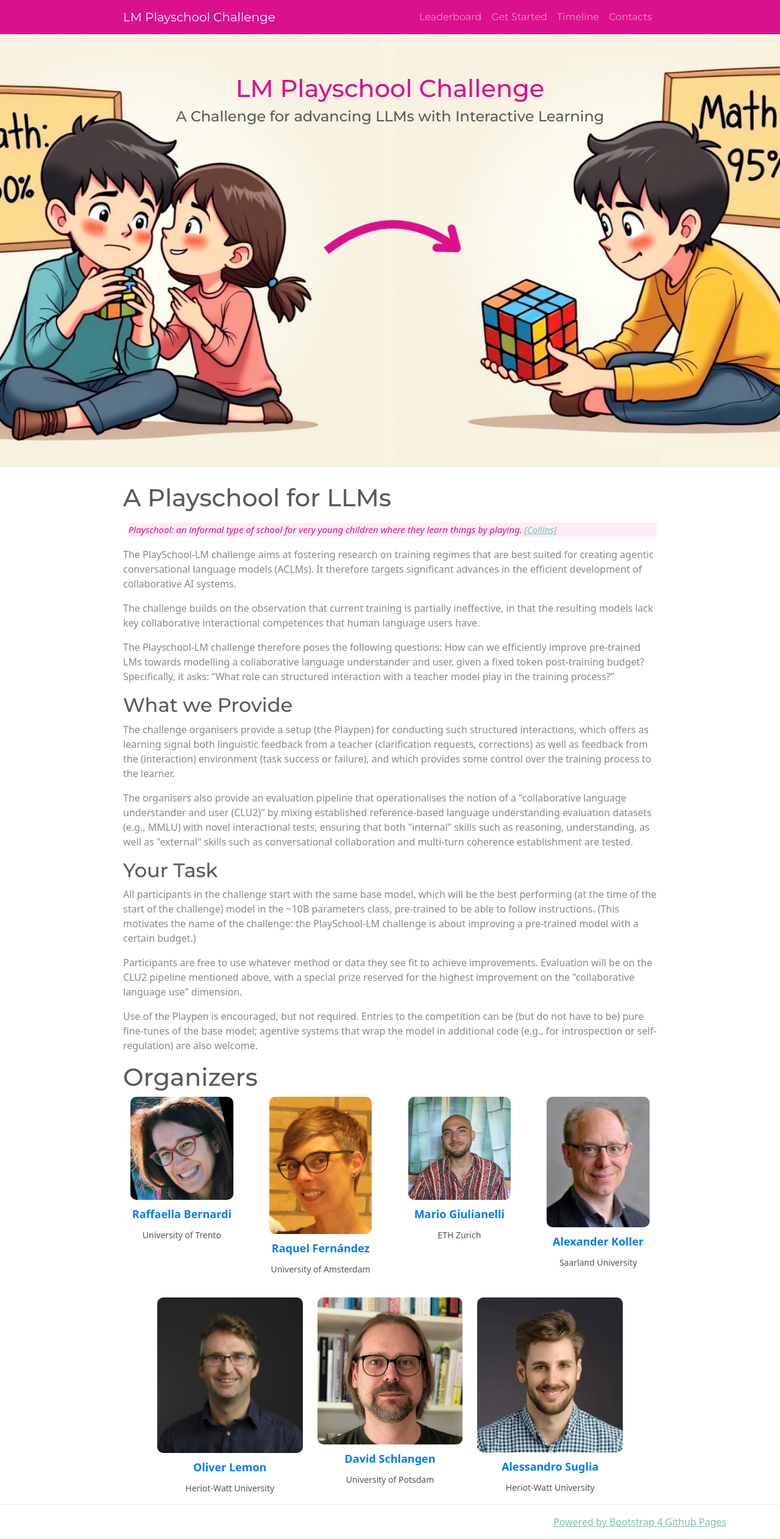
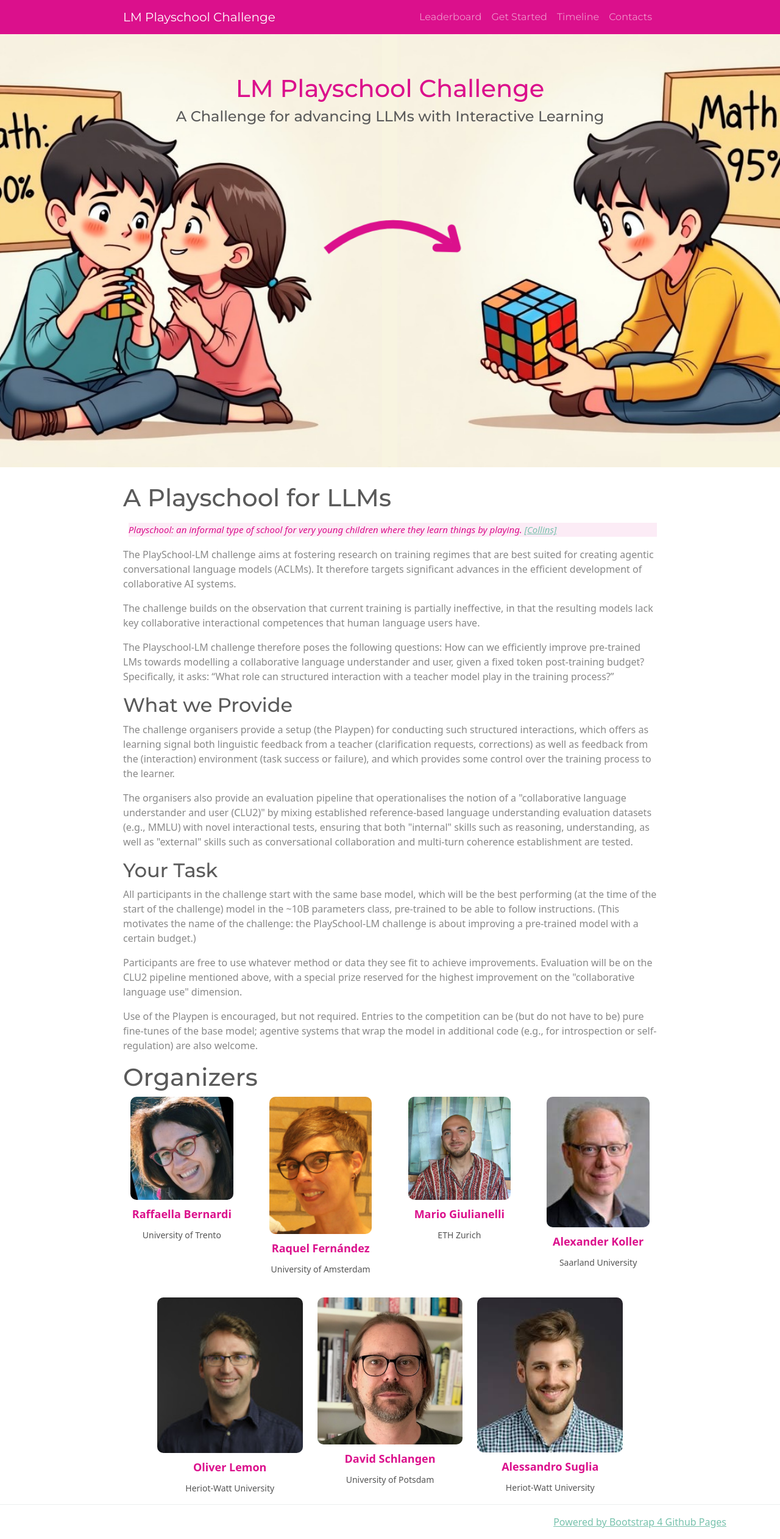
Before and after one commit to lm-playschool/lm-playschool.github.io, a Jekyll site: the page built from index.html, in a window 1280 px wide. Shown: the whole page at 61% size. Built offline with Jekyll 4.4.1, drawn with Linux system fonts in a browser that asks for light colours.

Commit message:
feat: changed link color in organizers' grid

```diff
--- a/assets/main.scss
+++ b/assets/main.scss
@@ -97,7 +97,7 @@ blockquote{
     font-weight: bold;
     margin: 10px 0;
     text-decoration: none;
-    color: #007BFF;
+    color: #DB108C;
 }
 
 .grid-item p {
```
